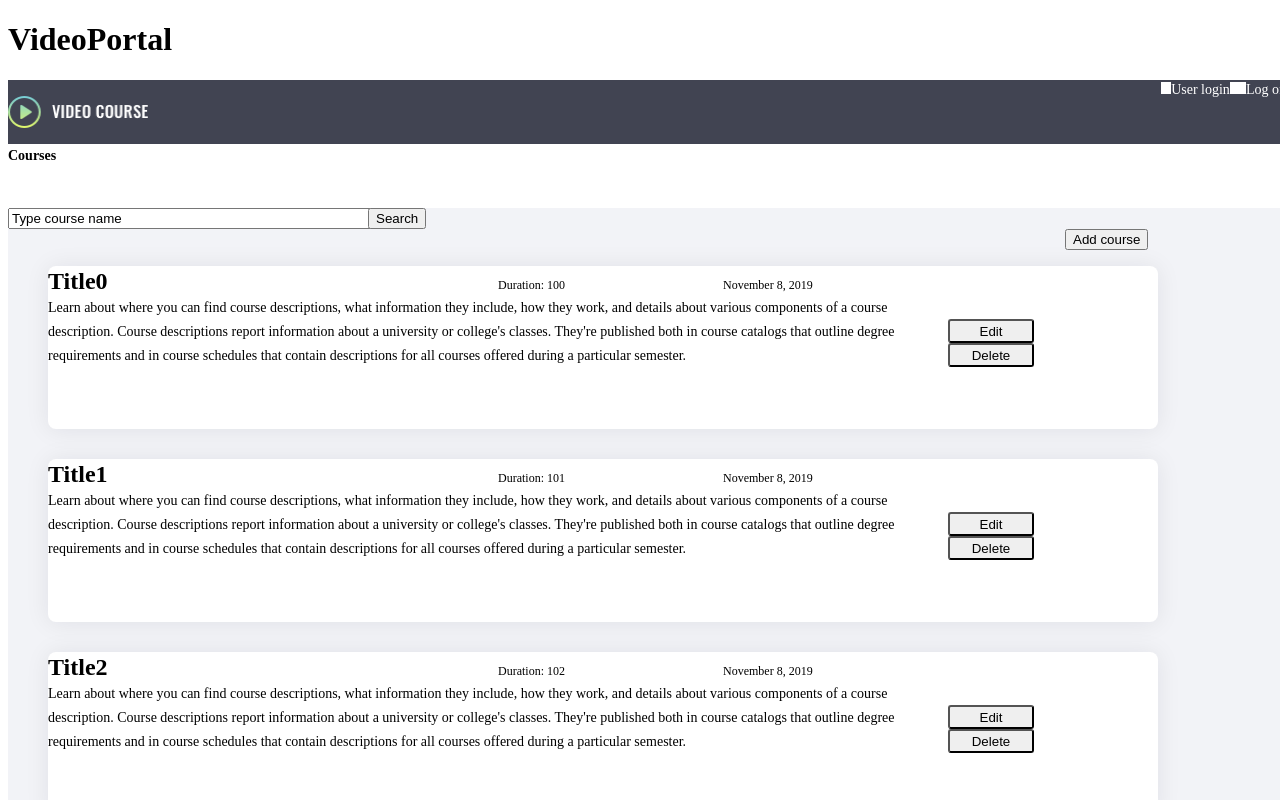
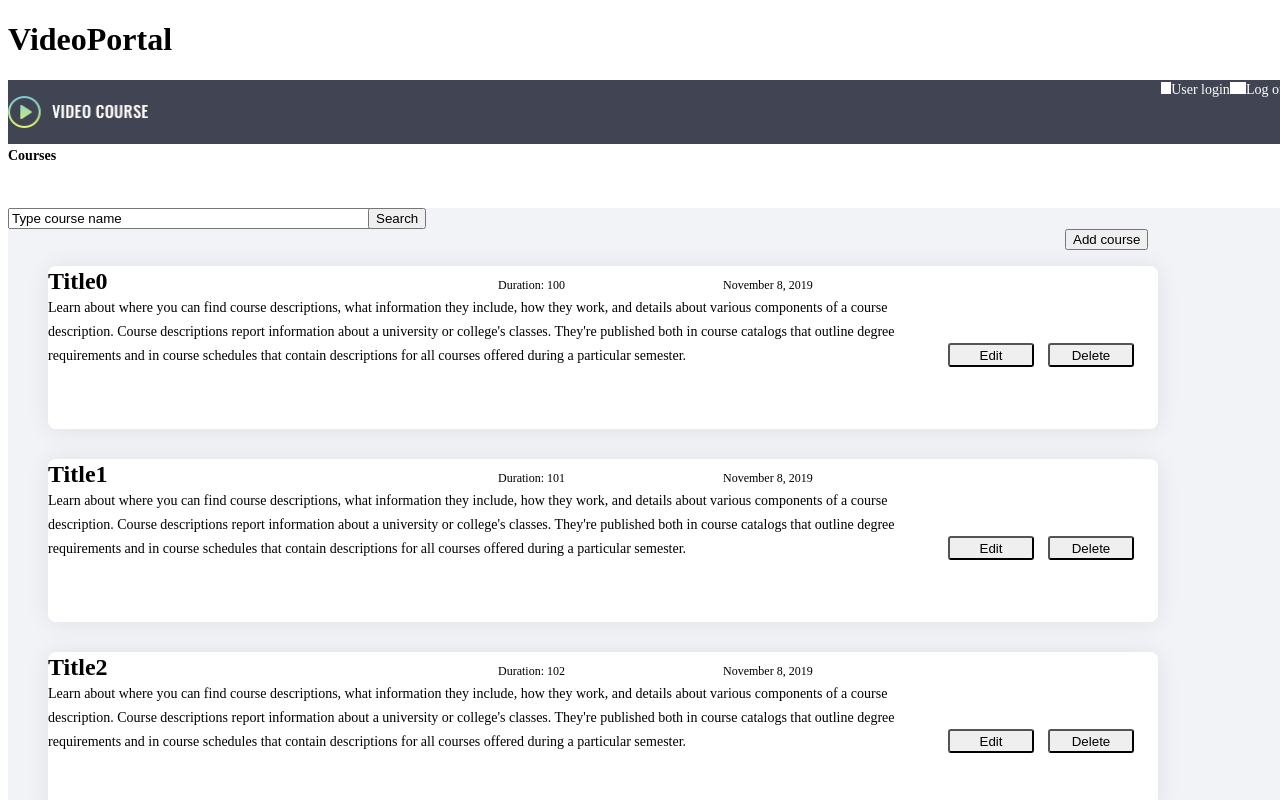
Before and after one commit to dKab/VideoPortal-angular-training, an Angular app in the folder VideoPortal/: page / in a window 1280 px wide. Shown: the top 800 px of the page. Built offline with nearby package versions, Linux system fonts and the light colour scheme.

Commit message:
upd markup

```diff
--- a/VideoPortal/src/app/core/vp-cource/vp-cource.component.html
+++ b/VideoPortal/src/app/core/vp-cource/vp-cource.component.html
@@ -8,8 +8,10 @@
         </div>
 
     </div>
-    <div style="display: inline-block; width: 200px;">
+    <div style="display: inline-block; width: 100px;">
         <button type="button" class="Mask btn btn-primary">Edit</button><br>
-        <button type="button" class="Mask btn btn-primary" (click)="onDelete()">Delete</button>
     </div>
+    <div style="display: inline-block; width: 100px;">
+            <button type="button" class="Mask btn btn-primary" (click)="onDelete()">Delete</button>
+        </div>
 </div>
```
